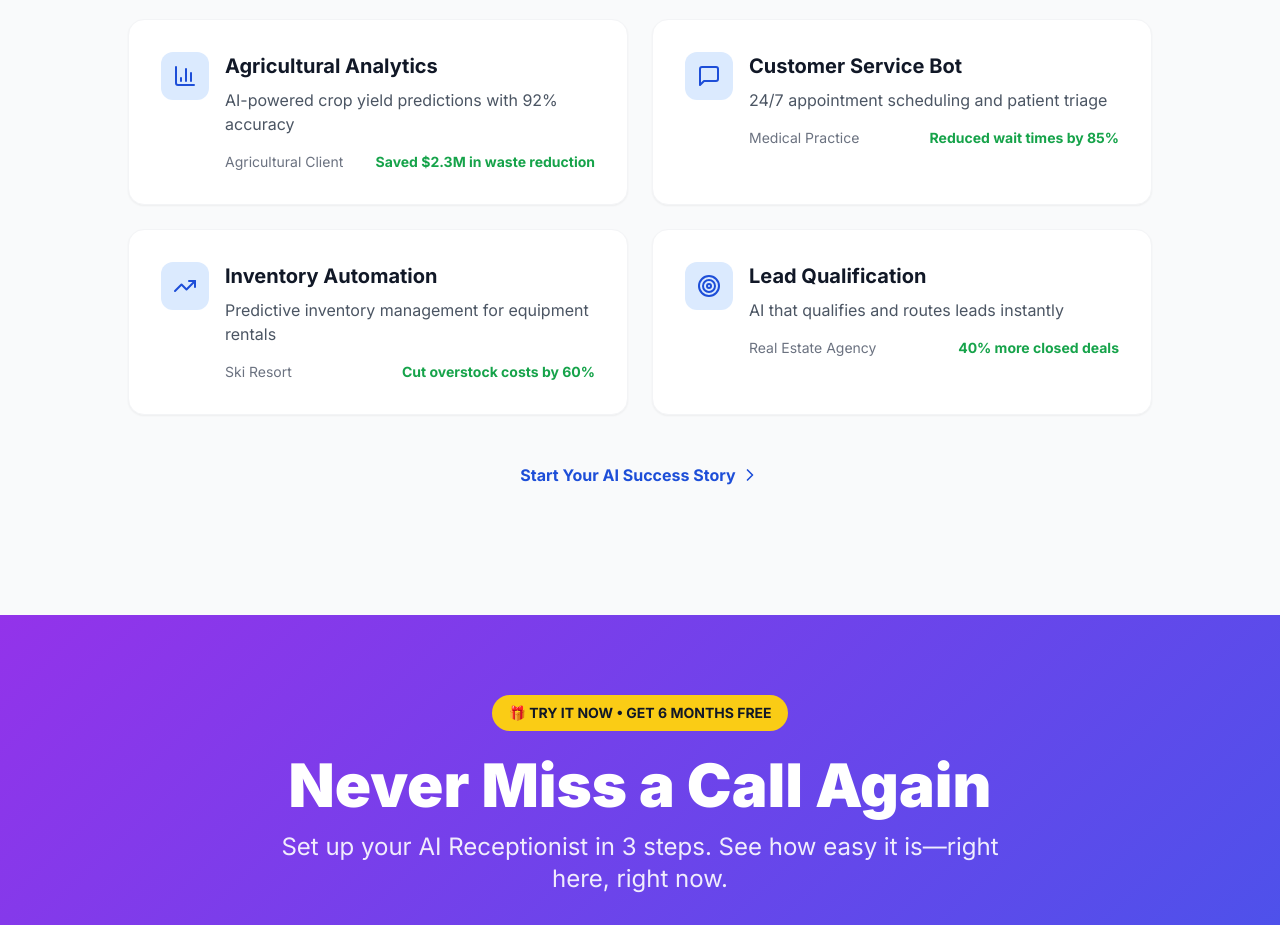
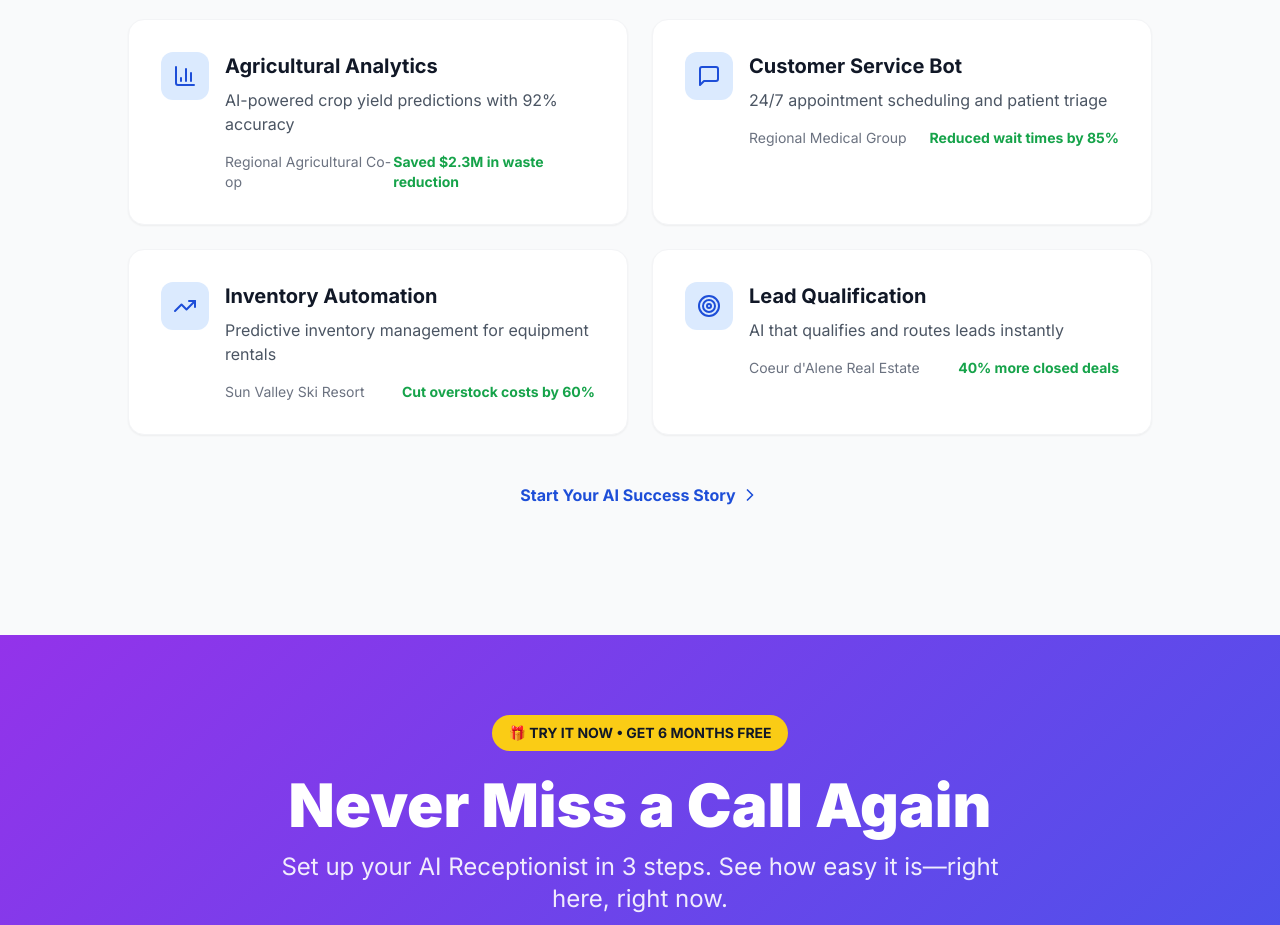
Before and after one commit to brandonsmith-pixel/idaho-ai-website, a Next.js app: page / in a window 1280 px wide. Shown: the part 1280-2205 px from the top of the page. Built offline with nearby package versions, Linux system fonts and the light colour scheme; no server answers.

Commit message:
Revert "fix: Remove specific company names from case studies"
This reverts commit da01342ef526d903d72087f15939140db433fc99.

```diff
--- a/app/page.tsx
+++ b/app/page.tsx
@@ -43,28 +43,28 @@ export default function Home() {
   const projects = [
     {
       title: "Agricultural Analytics",
-      client: "Agricultural Client",
+      client: "Regional Agricultural Co-op",
       description: "AI-powered crop yield predictions with 92% accuracy",
       result: "Saved $2.3M in waste reduction",
       icon: <BarChart3 className="w-6 h-6" />
     },
     {
       title: "Customer Service Bot",
-      client: "Medical Practice",
+      client: "Regional Medical Group",
       description: "24/7 appointment scheduling and patient triage",
       result: "Reduced wait times by 85%",
       icon: <MessageSquare className="w-6 h-6" />
     },
     {
       title: "Inventory Automation",
-      client: "Ski Resort",
+      client: "Sun Valley Ski Resort",
       description: "Predictive inventory management for equipment rentals",
       result: "Cut overstock costs by 60%",
       icon: <TrendingUp className="w-6 h-6" />
     },
     {
       title: "Lead Qualification",
-      client: "Real Estate Agency",
+      client: "Coeur d'Alene Real Estate",
       description: "AI that qualifies and routes leads instantly",
       result: "40% more closed deals",
       icon: <Target className="w-6 h-6" />
```
